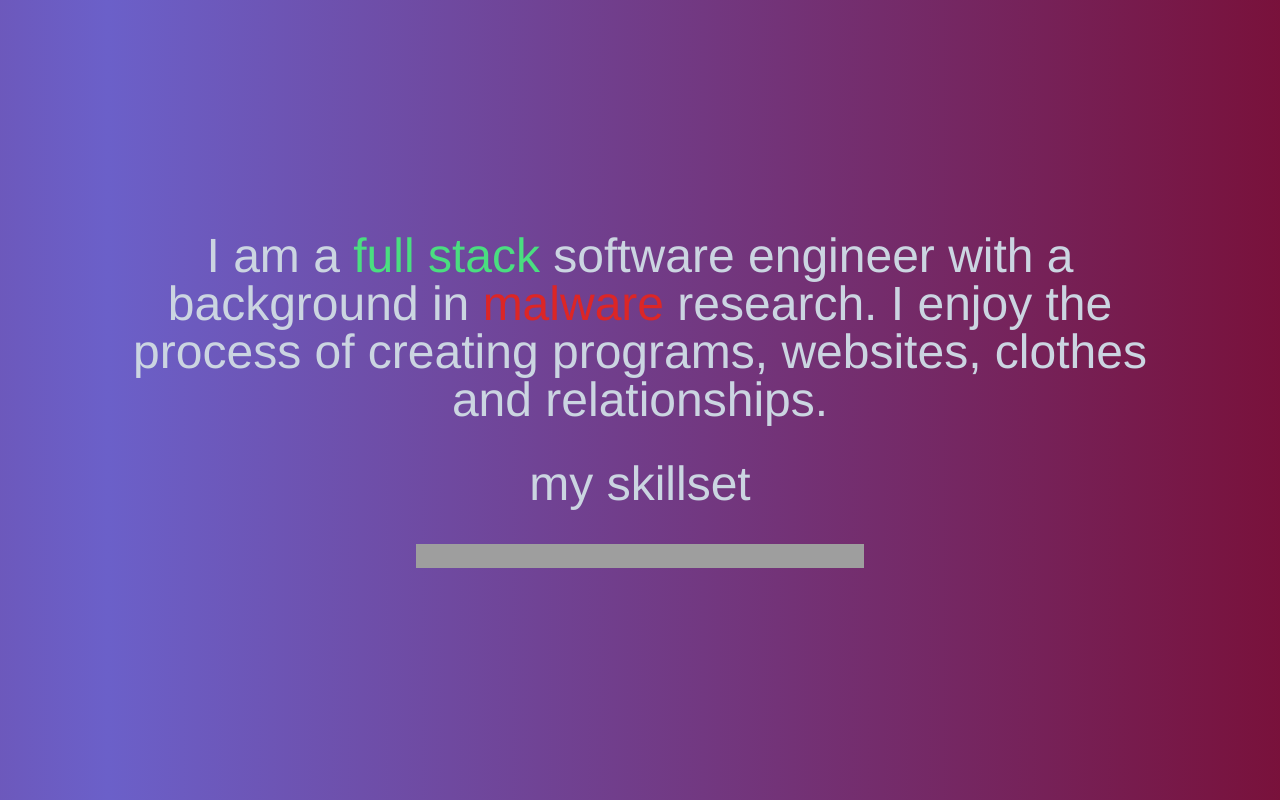
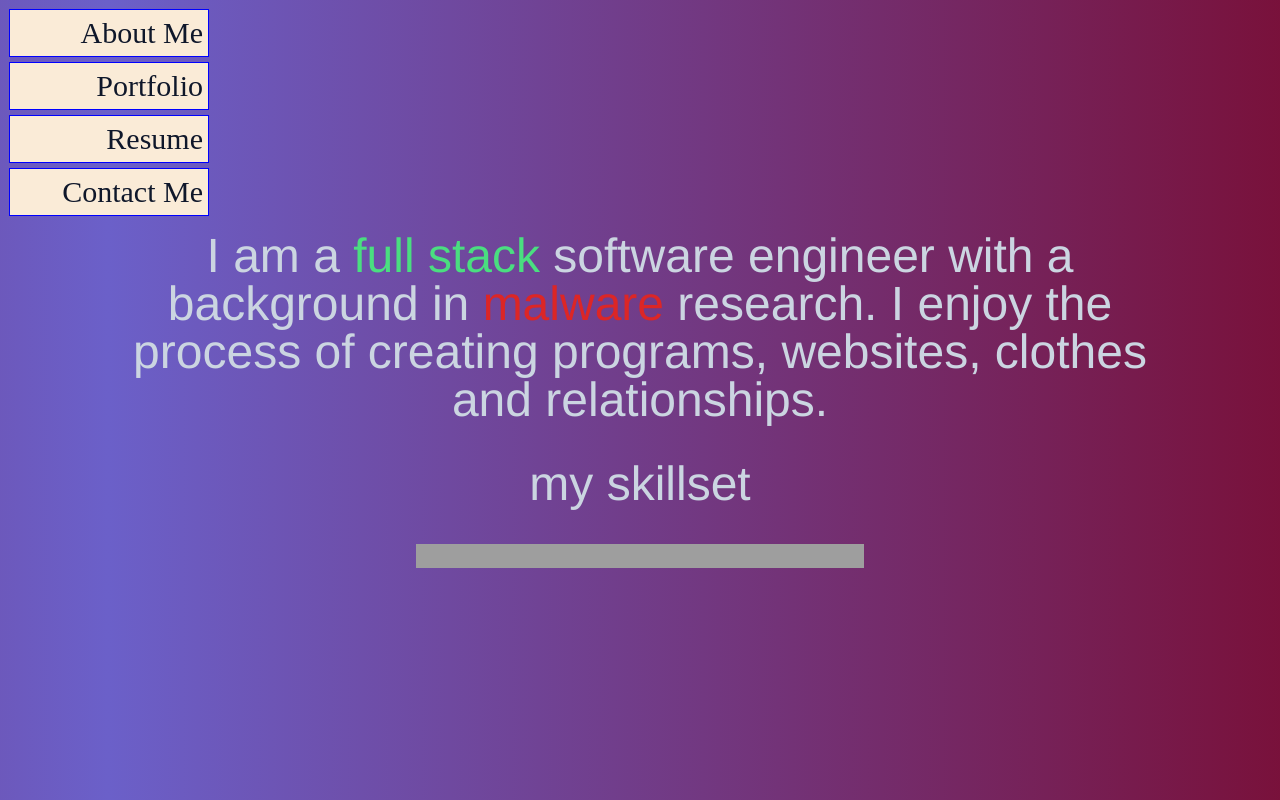
Before and after one commit to l1keafox/vueFolio, a Vue app: page / in a window 1280 px wide. Both pictures are taken after a click on the element 25 px from the left and 25 px from the top of the page. Built offline with nearby package versions, Linux system fonts and the light colour scheme; grey boxes are pictures that could not be loaded.

Commit message:
menu added

```diff
--- a/src/App.vue
+++ b/src/App.vue
@@ -1,13 +1,11 @@
 <template>
   <div id="tiles" class=""></div>
   <div id="content" class="text-3xl absolute" v-if="introDone">
-    <HomePage />
+    <NavMenu @navClick="navStage"/>
+    <component :is="this.currentStage" />
+
   </div>
-  <div
-    id="welcome"
-    class="text-3xl absolute pointer-events-none"
-    v-if="introDone === false"
-  >
+  <div id="welcome" class="text-3xl absolute pointer-events-none" v-if="introDone === false">
     <TransitionRoot
       :show="isShowing"
       enter="transition-opacity duration-[1000ms]"
@@ -27,19 +25,26 @@ import anime from "animejs/lib/anime.es.js";
 import LandingPage from "./pages/LandingPage";
 import HomePage from "./pages/HomePage";
 import { TransitionRoot } from "@headlessui/vue";
-
+import NavMenu from "./components/NavMenu"
 export default {
   name: "App",
   components: {
     HomePage,
     LandingPage,
     TransitionRoot,
+    NavMenu
   },
   data() {
     return {
       introDone: false,
       isShowing: false,
+      currentStage:''
     };
+  },
+  methods:{
+    navStage(newstage){
+      console.log('changing stage into:',newstage);
+    }
   },
   mounted() {
     let toggle = false;
@@ -47,11 +52,11 @@ export default {
     let wrapper = document.getElementById("tiles");
     let columns = Math.floor(document.body.clientWidth / 50);
     let rows = Math.floor(document.body.clientWidth / 50);
-
+    this.currentStage = "LandingPage";
     const handleOnClick = (index) => {
       this.isShowing = false;
       toggle = !toggle;
-
+      this.currentStage = "HomePage";
       let tiles = document.getElementsByClassName("tile");
       console.log("Remove grid and ready folio");
       for (let tile of tiles) {
--- /dev/null
+++ b/src/components/NavMenu.vue
@@ -0,0 +1,68 @@
+<template>
+  <div id="NavMenu" class="absolute left-1 top-1 text-slate-900 font-josefin">
+
+    <TransitionRoot
+      :show="showMenu"
+      enter="transition ease-in-out duration-1500 transform"
+      enter-from="-translate-x-full"
+      enter-to="translate-x-0"
+      leave="transition ease-in-out duration-1500 transform"
+      leave-from="translate-x-0"
+      leave-to="-translate-x-full"
+    >
+      <ol class="">
+        <li @click="$emit('navClick','AboutMe')">About Me</li>
+        <li @click="$emit('navClick','MyPortfolio')">Portfolio</li>
+        <li @click="$emit('navClick','MyResume')">Resume</li>
+        <li @click="$emit('navClick','ContactMe')">Contact Me</li>
+      </ol>
+    </TransitionRoot>
+  </div>
+</template>
+
+<script>
+//import { Transition } from "vue";
+import { TransitionRoot } from "@headlessui/vue";
+
+export default {
+  name: "NavMenu",
+  emits:['navClick'],
+  data() {
+    return {
+      showMenu: false,
+      showButton:false
+    };
+  },
+  mounted(){
+    this.showMenu = true;
+  },
+  methods: {
+    toggleMenu() {
+      this.showMenu = !this.showMenu;
+      // setTimeout(() => {
+      //     console.log('triggered showMenu')
+      // }, 500);
+    },
+    navStage(newStage){
+            console.log("Nav Bar Stage change into:",newStage)
+    }
+  },
+  components: {
+    TransitionRoot,
+  },
+};
+</script>
+
+<style scoped>
+li,
+button {
+  margin: 5px;
+  padding: 5px;
+  width: 200px;
+  border: 1px solid blue;
+  background-color: antiquewhite;
+  text-align: right;
+  cursor: pointer;
+}
+
+</style>
--- a/src/pages/HomePage.vue
+++ b/src/pages/HomePage.vue
@@ -1,8 +1,9 @@
 <template>
-    <div class="flex flex-col  h-screen py-8 gap-x-2 gap-y-1 text-center items-center justify-center font-mono text-slate-300">
 
+
+  <div class="flex flex-col  h-screen py-8 gap-x-2 gap-y-1 text-center items-center justify-center font-mono text-slate-300" >
       <Transition name="fade">
-        <div v-if="showHome" class="w-4/5 mx-auto">
+        <div v-if="showHome" class="w-4/5 mx-auto ">
             <div class="flex justify-center items-center space-x-16 text-5xl font-ubuntu dark:text-slate-400">
               <p>
                 I am a<span class="text-green-400"> full stack </span>software
@@ -41,14 +42,17 @@
 
 <script>
 import { Transition } from "vue";
+
     export default {
         name:"HomePage",
         components:{
-          Transition
+          Transition,
+
         },
         data(){
             return{
-              showHome:false
+              showHome:false,
+              showMenu:false
             }
         },
         methods:{
@@ -72,4 +76,5 @@ import { Transition } from "vue";
 .fade-leave-to {
   opacity: 0;
 }
+
 </style>
--- a/src/pages/LandingPage.vue
+++ b/src/pages/LandingPage.vue
@@ -28,7 +28,8 @@
 @keyframes redGlow {
   0% { color: red; }
   50% { color: rgb(39, 10, 10); }
-  100% { color: red; }}
+  100% { color: red; }
+}
 
 
 #ClickInfo{
```
